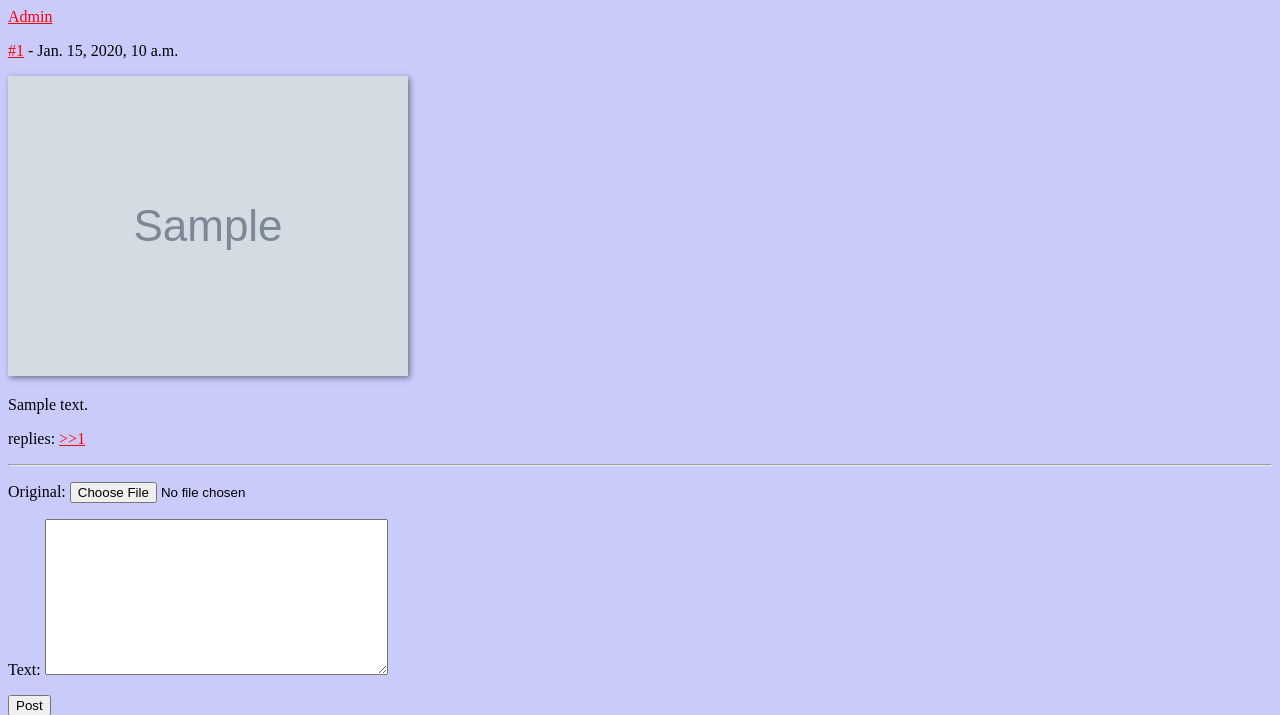
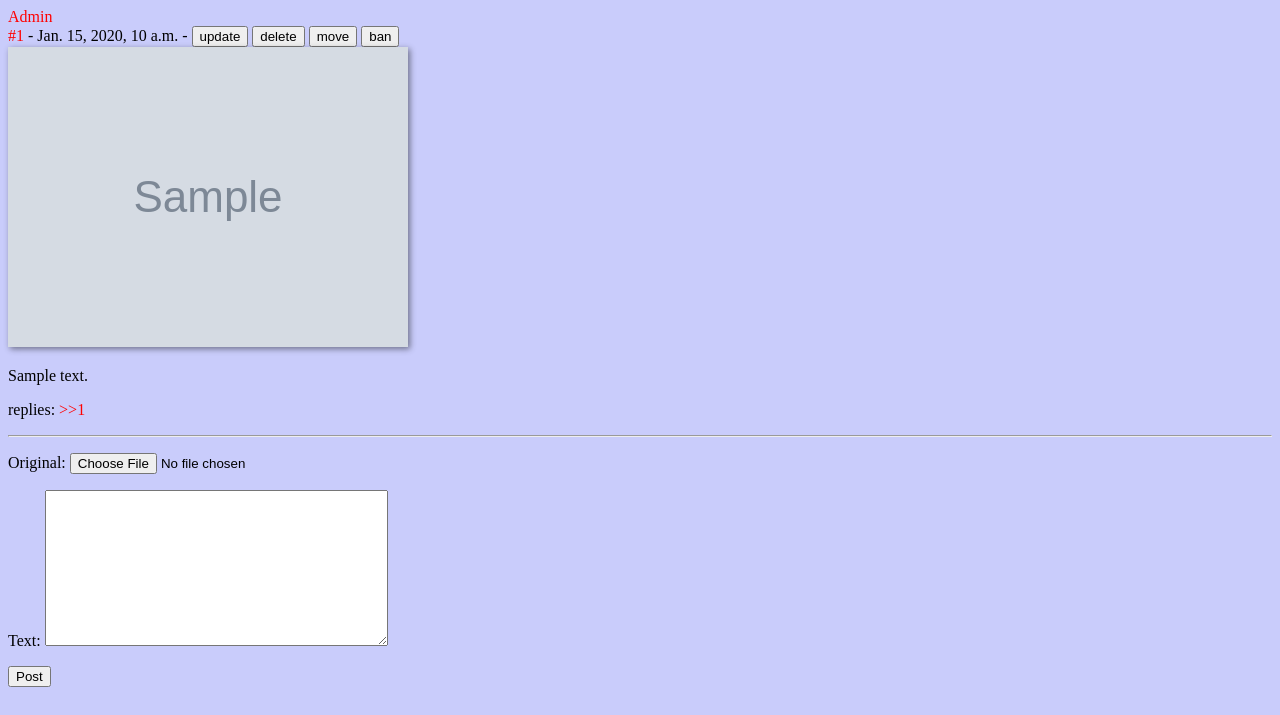
Before and after one commit to TundraTauno/kasilauta, a Django app: template gallery/templates/thread_detail.html in a window 1280 px wide. Shown: the top 715 px of the page. Run offline with Django 3.2, Linux system fonts and the light colour scheme; the template is opened without the code that fills it: values that come from a table or form of the project are taken from there, others are empty; tables that the repository leaves empty hold one stand-in row (values such as "Sample post"); grey boxes marked "Sample" are stand-in pictures; some libraries are stand-ins or nearby versions.

Commit message:
Add temporary user actions on posts.

```diff
--- a/gallery/static/thread_detail.css
+++ b/gallery/static/thread_detail.css
@@ -13,6 +13,15 @@ img {
 
 a {
   color: red;
+  text-decoration: none;
+}
+
+.post-header {
+  display: inline;
+}
+
+.post-timestamp {
+  color: grey;
 }
 
 p.post-text {
--- a/gallery/templates/thread_detail.html
+++ b/gallery/templates/thread_detail.html
@@ -7,7 +7,7 @@
     <div class="post-container">
     {% for p in thread.all_posts %}
       <div id="{{p.id}}" class="box">
-        <p><a href="#">#{{p.id}}</a> - {{p.created_at}}</p>
+        <div><a href="#">#{{p.id}}</a> - {{p.created_at}} - {% include "user_action.html" with board=thread.board.name thread=thread.pk post=p.pk %}</div>
 
         {% if p.thumbnail %}
         <img src="{{p.thumbnail.url}}" alt="{{p.text}}"/>
--- /dev/null
+++ b/gallery/templates/user_action.html
@@ -0,0 +1,7 @@
+<form action="{% url 'user_action' board thread post %}" method="post" class="post-header">
+  {% csrf_token %}
+  <input type="submit" name="update" value="update">
+  <input type="submit" name="delete" value="delete">
+  <input type="submit" name="move" value="move">
+  <input type="submit" name="ban" value="ban">
+</form>
--- a/gallery/urls.py
+++ b/gallery/urls.py
@@ -14,7 +14,9 @@ urlpatterns = [
         # thread detail
         path('<slug:name>/<int:id>', views.thread_detail, name='thread_detail'),
         # post form
-        path('create_post/<slug:board>/<int:id>', views.create_post, name='create_post'),
+        path('create_post/<slug:board>/<int:thread>', views.create_post, name='create_post'),
+        # user actions on post
+        path('user_action/<slug:board>/<int:thread>/<int:post>', views.user_action, name='user_action'),
         ]
 
 # Static media files for test environment. Not suitable for production.
```
Also changed, not shown: gallery/views.py (+23 -4 lines).
